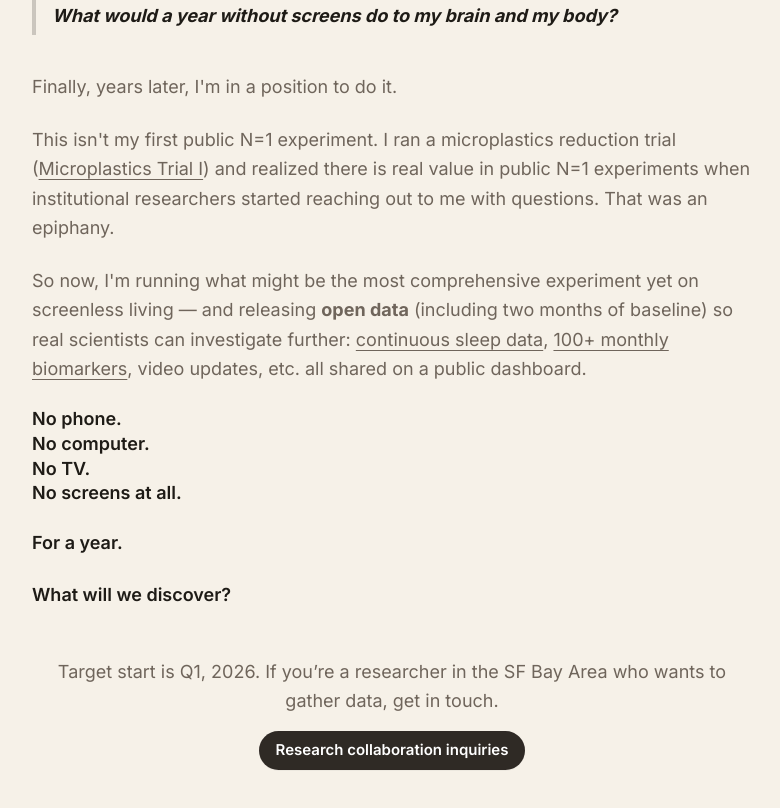
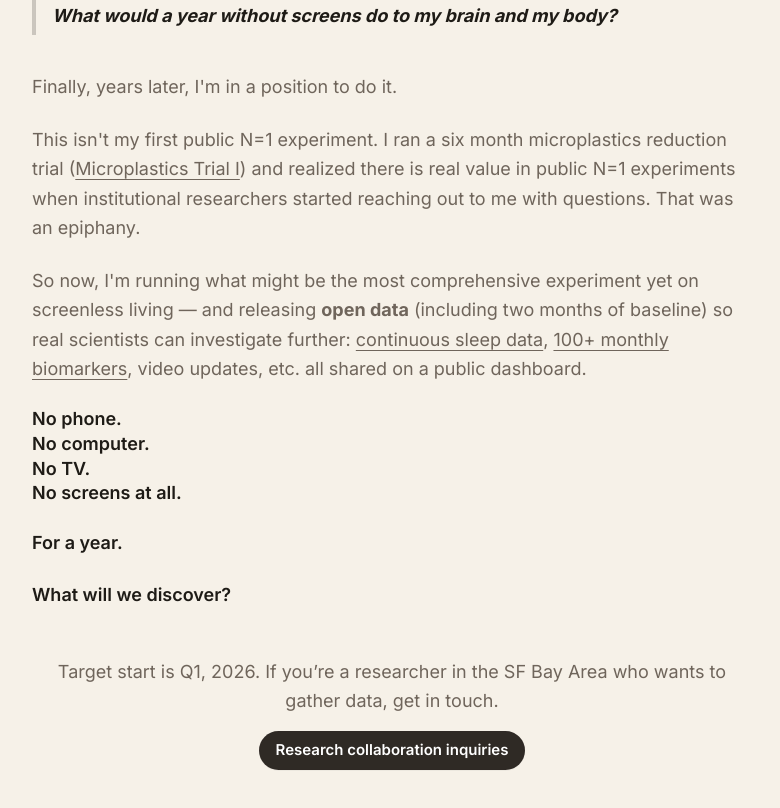
Before and after one commit to dvdaines/year-unplugged-dashboard, a Next.js app: page /about in a window 1280 px wide. Shown: the part 1020-1828 px from the top of the page, without its empty margins (248-1028 px from the left). Built offline with nearby package versions, Linux system fonts and the light colour scheme.

Commit message:
Update page.tsx

```diff
--- a/app/about/page.tsx
+++ b/app/about/page.tsx
@@ -89,7 +89,7 @@ export default function AboutPage() {
           <p>Finally, years later, I&apos;m in a position to do it.</p>
 
           <p>
-            This isn&apos;t my first public N=1 experiment. I ran a microplastics
+            This isn&apos;t my first public N=1 experiment. I ran a six month microplastics
             reduction trial (
             <a
               className="underline underline-offset-4 hover:opacity-80"
```
